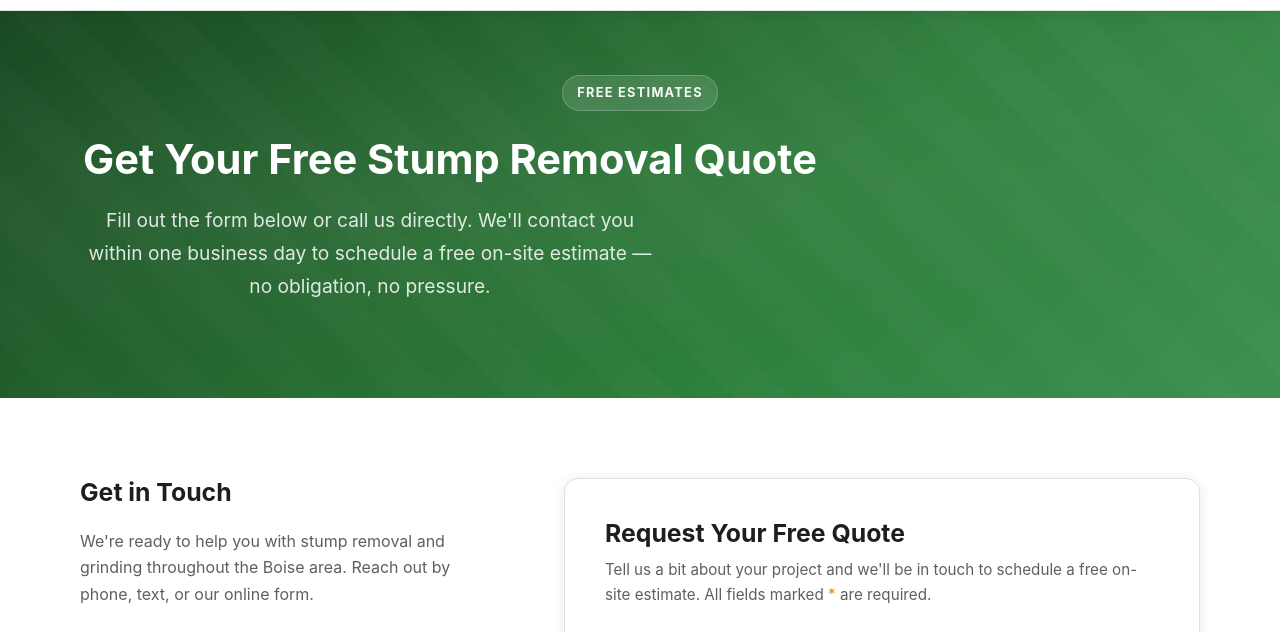
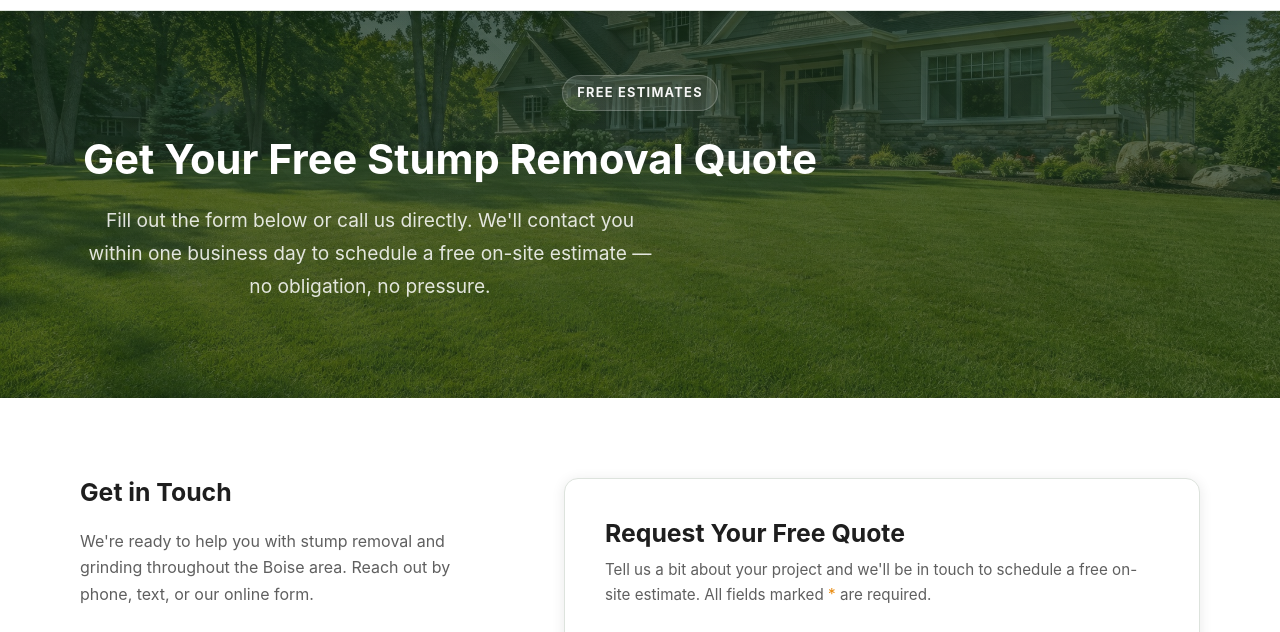
Before and after one commit to Sp423/boise-stump-removal, a plain HTML site: page contact.html in a window 1280 px wide. Shown: the part 104-736 px from the top of the page. Drawn offline with Linux system fonts and the light colour scheme.

Commit message:
add contact page hero image

```diff
--- a/contact.html
+++ b/contact.html
@@ -49,7 +49,7 @@
   </header>
 
   <!-- Hero -->
-  <section class="hero hero-inner">
+  <section class="hero hero-inner hero-contact">
     <div class="hero-pattern"></div>
     <div class="hero-content centered">
       <div class="hero-eyebrow">Free Estimates</div>
--- a/css/style.css
+++ b/css/style.css
@@ -302,6 +302,12 @@ p  { color: var(--gray); }
 .hero-service-area {
   background: linear-gradient(rgba(15, 40, 18, 0.72), rgba(15, 40, 18, 0.65)),
               url('../images/hero-service-area.jpg') center center / cover no-repeat;
+}
+
+/* Contact hero uses real photo */
+.hero-contact {
+  background: linear-gradient(rgba(15, 40, 18, 0.72), rgba(15, 40, 18, 0.65)),
+              url('../images/hero-contact.jpg') center center / cover no-repeat;
 }
 .hero::before {
   content: '';
```
Also changed, not shown: images/hero-contact.jpg (added).
